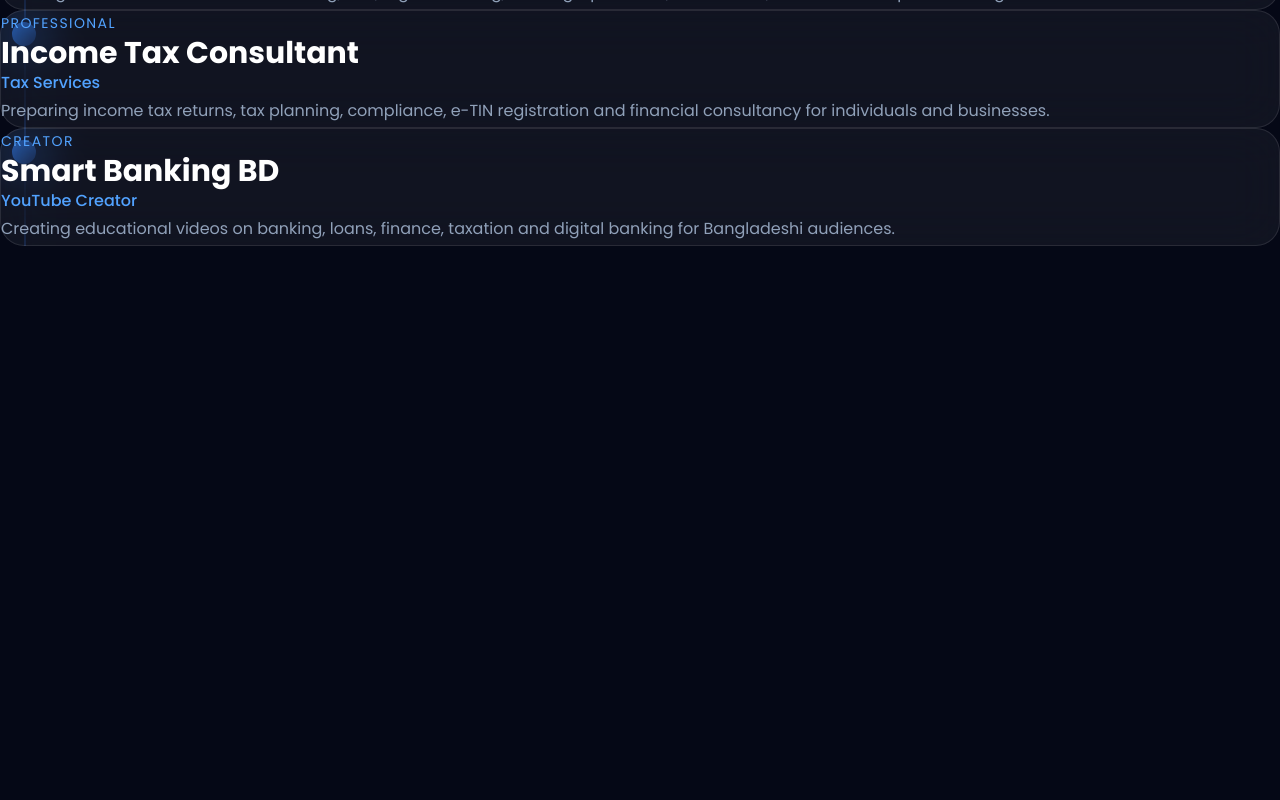
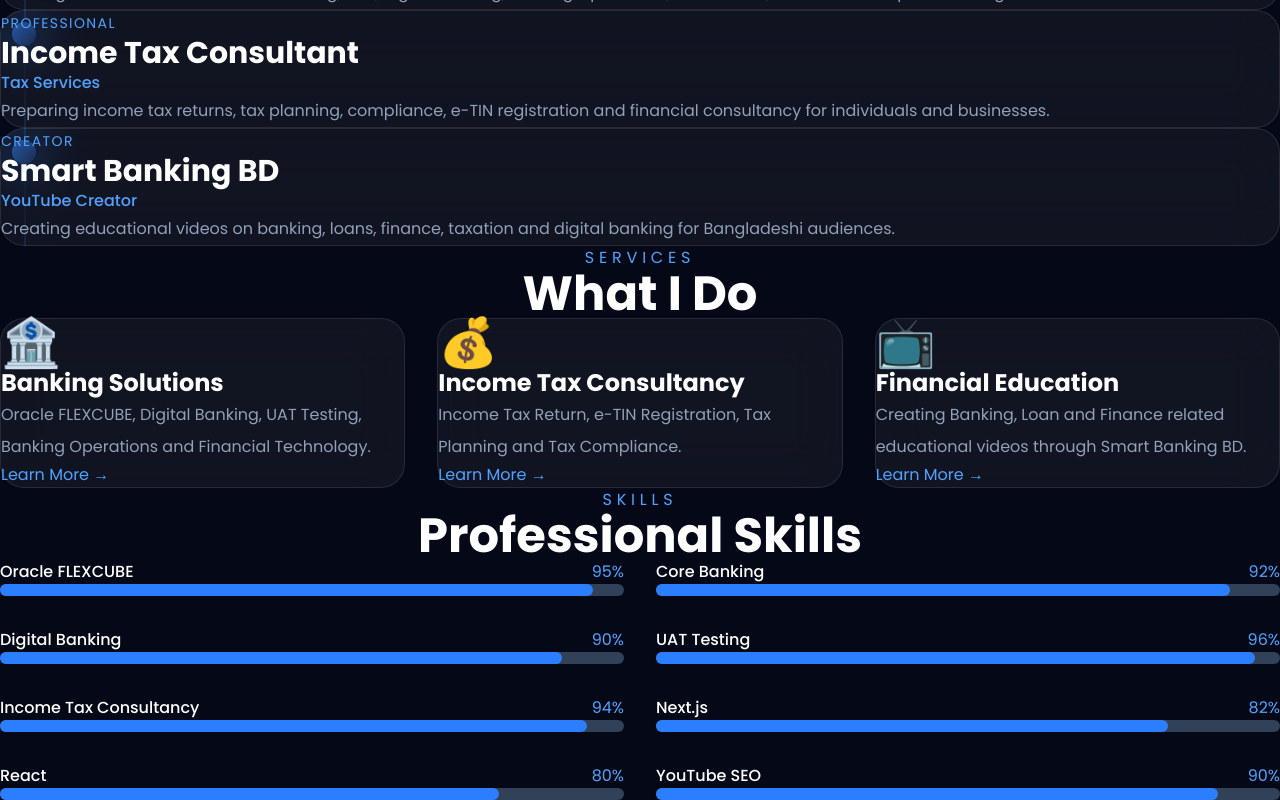
Before and after one commit to ifte121/ekhtiar-portfolio-pro, a Next.js app: page / in a window 1280 px wide. Shown: the part 1316-2116 px from the top of the page. Before the commit the page ends 1562 px from the top, so only its background shows below. Built offline with nearby package versions, Linux system fonts and the light colour scheme.

Commit message:
Add premium skills section

```diff
--- a/app/page.tsx
+++ b/app/page.tsx
@@ -2,6 +2,8 @@
 import Hero from "@/components/sections/hero";
 import About from "@/components/sections/about";
 import Experience from "@/components/sections/experience";
+import Services from "@/components/sections/services";
+import Skills from "@/components/sections/skills";
 
 export default function Home() {
   return (
@@ -10,6 +12,8 @@
       <Hero />
       <About />
       <Experience />
+      <Services />
+      <Skills />
     </>
   );
 }
--- /dev/null
+++ b/components/sections/services.tsx
@@ -0,0 +1,62 @@
+const services = [
+  {
+    icon: "🏦",
+    title: "Banking Solutions",
+    description:
+      "Oracle FLEXCUBE, Digital Banking, UAT Testing, Banking Operations and Financial Technology.",
+  },
+  {
+    icon: "💰",
+    title: "Income Tax Consultancy",
+    description:
+      "Income Tax Return, e-TIN Registration, Tax Planning and Tax Compliance.",
+  },
+  {
+    icon: "📺",
+    title: "Financial Education",
+    description:
+      "Creating Banking, Loan and Finance related educational videos through Smart Banking BD.",
+  },
+];
+
+export default function Services() {
+  return (
+    <section
+      id="services"
+      className="mx-auto max-w-7xl px-6 py-28"
+    >
+      <div className="text-center">
+        <p className="uppercase tracking-[0.3em] text-blue-400">
+          Services
+        </p>
+
+        <h2 className="mt-5 text-5xl font-bold text-white">
+          What I Do
+        </h2>
+      </div>
+
+      <div className="mt-20 grid gap-8 md:grid-cols-2 lg:grid-cols-3">
+        {services.map((service) => (
+          <div
+            key={service.title}
+            className="rounded-3xl border border-white/10 bg-white/5 p-8 backdrop-blur-xl transition-all duration-300 hover:-translate-y-2 hover:border-blue-500"
+          >
+            <div className="text-5xl">{service.icon}</div>
+
+            <h3 className="mt-6 text-2xl font-bold text-white">
+              {service.title}
+            </h3>
+
+            <p className="mt-4 leading-8 text-slate-400">
+              {service.description}
+            </p>
+
+            <button className="mt-8 text-blue-400 hover:text-blue-300">
+              Learn More →
+            </button>
+          </div>
+        ))}
+      </div>
+    </section>
+  );
+}
--- /dev/null
+++ b/components/sections/skills.tsx
@@ -0,0 +1,54 @@
+const skills = [
+  { name: "Oracle FLEXCUBE", level: 95 },
+  { name: "Core Banking", level: 92 },
+  { name: "Digital Banking", level: 90 },
+  { name: "UAT Testing", level: 96 },
+  { name: "Income Tax Consultancy", level: 94 },
+  { name: "Next.js", level: 82 },
+  { name: "React", level: 80 },
+  { name: "YouTube SEO", level: 90 },
+];
+
+export default function Skills() {
+  return (
+    <section
+      id="skills"
+      className="mx-auto max-w-7xl px-6 py-28"
+    >
+      <div className="text-center">
+        <p className="uppercase tracking-[0.3em] text-blue-400">
+          Skills
+        </p>
+
+        <h2 className="mt-5 text-5xl font-bold text-white">
+          Professional Skills
+        </h2>
+      </div>
+
+      <div className="mt-20 grid gap-8 md:grid-cols-2">
+        {skills.map((skill) => (
+          <div key={skill.name}>
+            <div className="mb-3 flex justify-between">
+              <span className="font-medium text-white">
+                {skill.name}
+              </span>
+
+              <span className="text-blue-400">
+                {skill.level}%
+              </span>
+            </div>
+
+            <div className="h-3 rounded-full bg-slate-700">
+              <div
+                className="h-3 rounded-full bg-blue-500"
+                style={{
+                  width: `${skill.level}%`,
+                }}
+              />
+            </div>
+          </div>
+        ))}
+      </div>
+    </section>
+  );
+}
```
